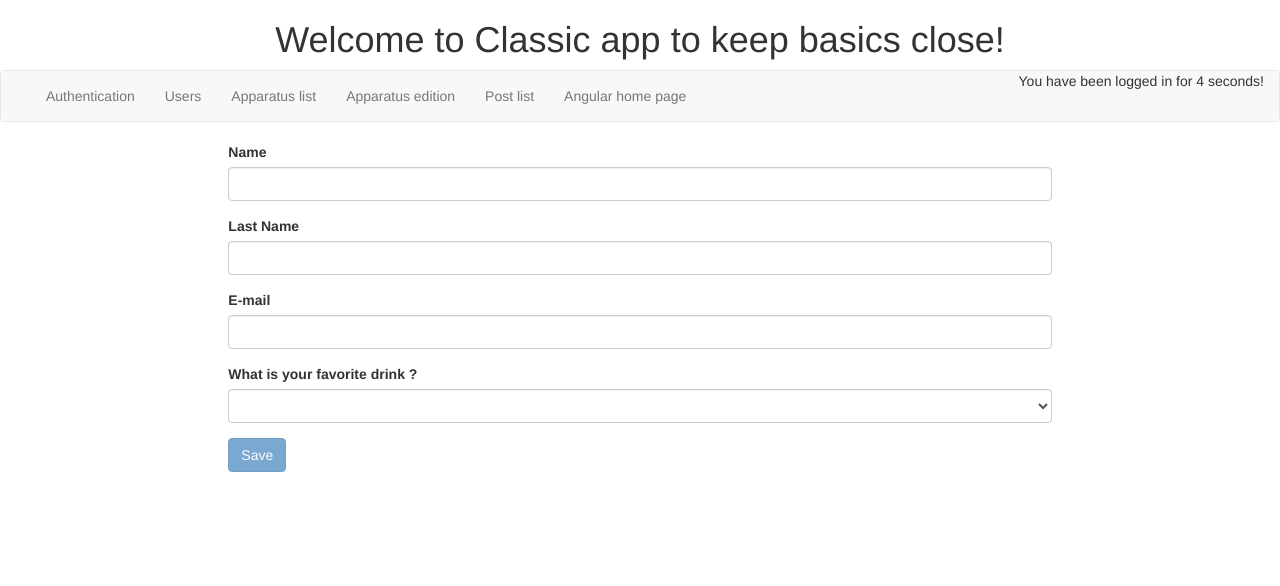
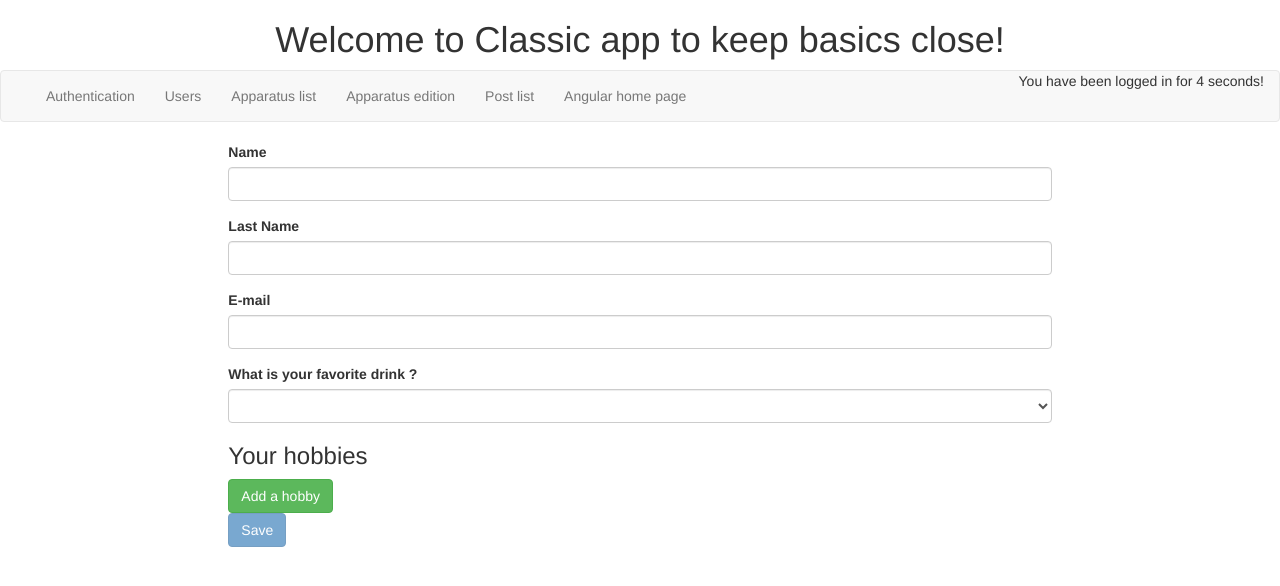
Before and after one commit to BenoitBoucounaud/angular_site, an Angular app in the folder base-site/: page /app-home/new-user in a window 1280 px wide. Shown: the top 586 px of the page. Built offline with nearby package versions, Linux system fonts and the light colour scheme.

Commit message:
Add hobbies : a FormArray

```diff
--- a/base-site/src/app/components/new-user/new-user.component.html
+++ b/base-site/src/app/components/new-user/new-user.component.html
@@ -19,6 +19,13 @@
                 <option value="jus de mangue">Mango juice</option>
             </select>
         </div>
+        <div formArrayName="hobbies">
+            <h3>Your hobbies</h3>
+            <div class="form-group" *ngFor="let hobbyControl of getHobbies().controls; let i = index">
+                <input type="text" class="form-control" [formControlName]="i">
+            </div>
+            <button type="button" class="btn btn-success" (click)="onAddHobby()">Add a hobby</button>
+        </div>
         <button type="submit" class="btn btn-primary" [disabled]="userForm.invalid">Save</button>
     </form>
 </div>
--- a/base-site/src/app/components/new-user/new-user.component.ts
+++ b/base-site/src/app/components/new-user/new-user.component.ts
@@ -1,5 +1,5 @@
 import { Component, OnInit } from '@angular/core';
-import { FormBuilder, FormGroup, Validators } from '@angular/forms';
+import { FormArray, FormBuilder, FormGroup, Validators } from '@angular/forms';
 import { Router } from '@angular/router';
 import { User } from 'src/app/models/User.model';
 import { UserService } from 'src/app/services/user.service';
@@ -27,7 +27,8 @@ export class NewUserComponent implements OnInit {
             firstName: ['', Validators.required],
             lastName: ['', Validators.required],
             email: ['', [Validators.required, Validators.email]],
-            drinkPreference: ['', Validators.required]
+            drinkPreference: ['', Validators.required],
+            hobbies: this.formBuilder.array([])
         });
     }
 
@@ -37,10 +38,19 @@ export class NewUserComponent implements OnInit {
             formValue['firstName'],
             formValue['lastName'],
             formValue['email'],
-            formValue['drinkPreference']
+            formValue['drinkPreference'],
+            formValue['hobbies'] ? formValue['hobbies'] : []
         );
         this.userService.addUser(newUser);
         this.router.navigate(['/users']);
     }
 
+    getHobbies(): FormArray {
+        return this.userForm.get('hobbies') as FormArray;
+    }
+
+    onAddHobby() {
+        const newHobbyControl = this.formBuilder.control(null, Validators.required);
+        this.getHobbies().push(newHobbyControl);
+    }
 }
```
